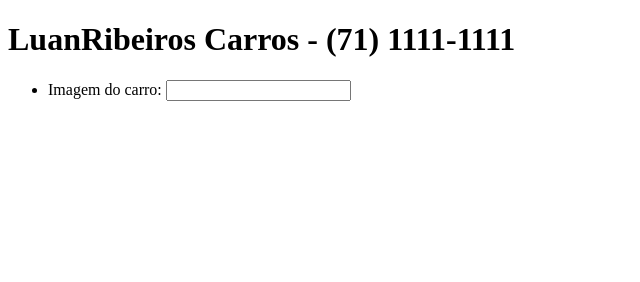
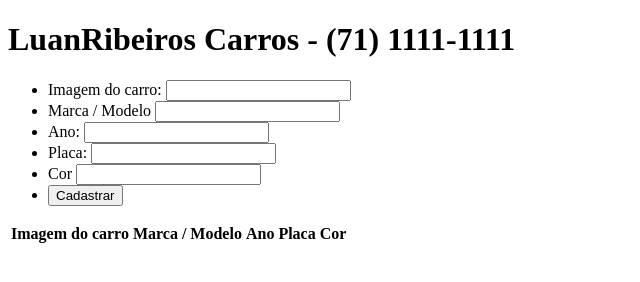
Before and after one commit to luanribeiros/learning-javascript-ninja, a plain HTML site: page challenge-29/index.html in a window 1280 px wide. Shown: the whole page, without its empty margins (0-640 px from the left). Drawn offline with Linux system fonts and the light colour scheme.

Commit message:
novas implementações no index.html

```diff
--- a/challenge-29/index.html
+++ b/challenge-29/index.html
@@ -21,8 +21,42 @@
 					<label>Imagem do carro:</label>
 					<input type="url">
 				</li>
+				<li>
+					<label>Marca / Modelo</label>
+					<input type="text">
+				</li>
+				<li>
+					<label>Ano:</label>
+					<input type="text">
+				</li>
+				<li>
+					<label>Placa:</label>
+					<input type="text">
+				</li>
+				<li>
+					<label>Cor</label>
+					<input type="text">
+				</li>
+				<li>
+					<button type="submit">Cadastrar</button>
+				</li>
 			</ul>
 		</form>
+
+		<table>
+			<thead>
+				<tr>
+					<th>Imagem do carro</th>
+					<th>Marca / Modelo</th>
+					<th>Ano</th>
+					<th>Placa</th>
+					<th>Cor</th>
+				</tr>
+			</thead>
+			<tbody>
+
+			</tbody>
+		</table>
 
 		<script src="challenge-29.js"></script>
 	</body>
```
